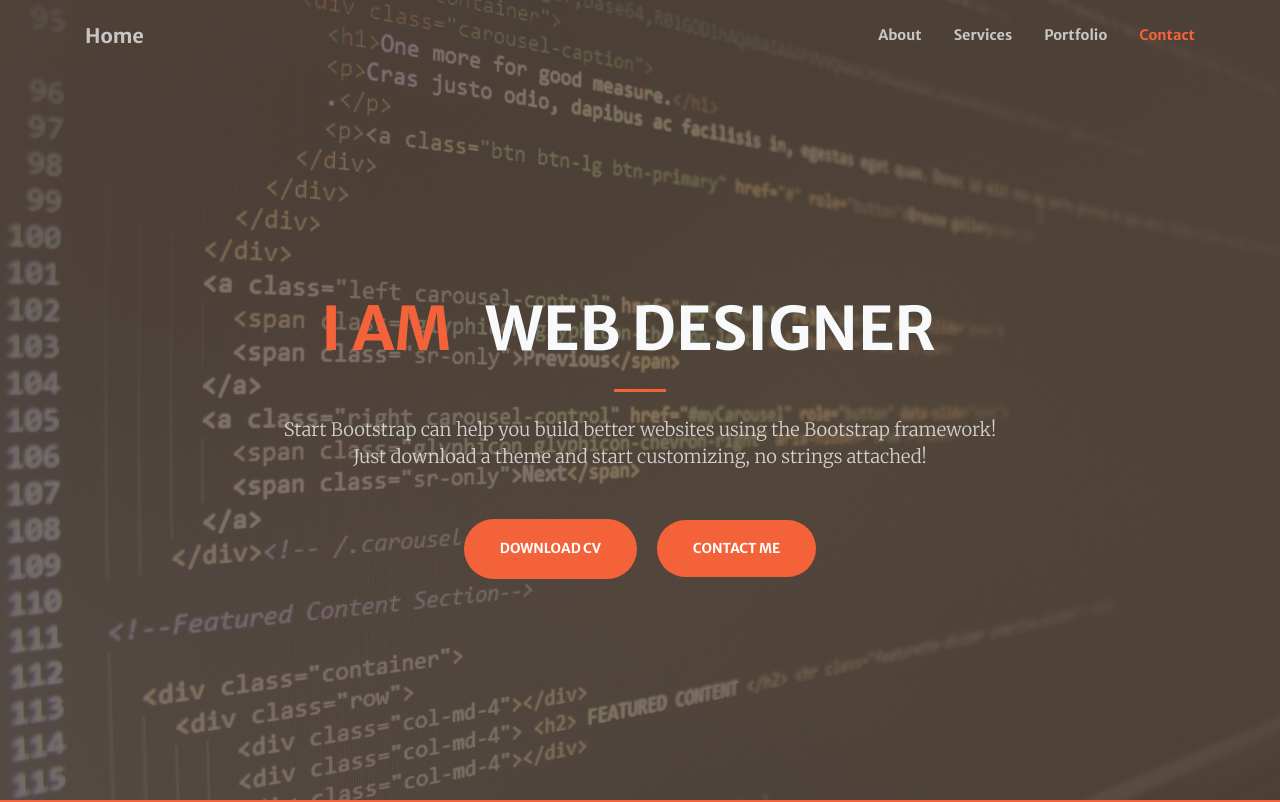
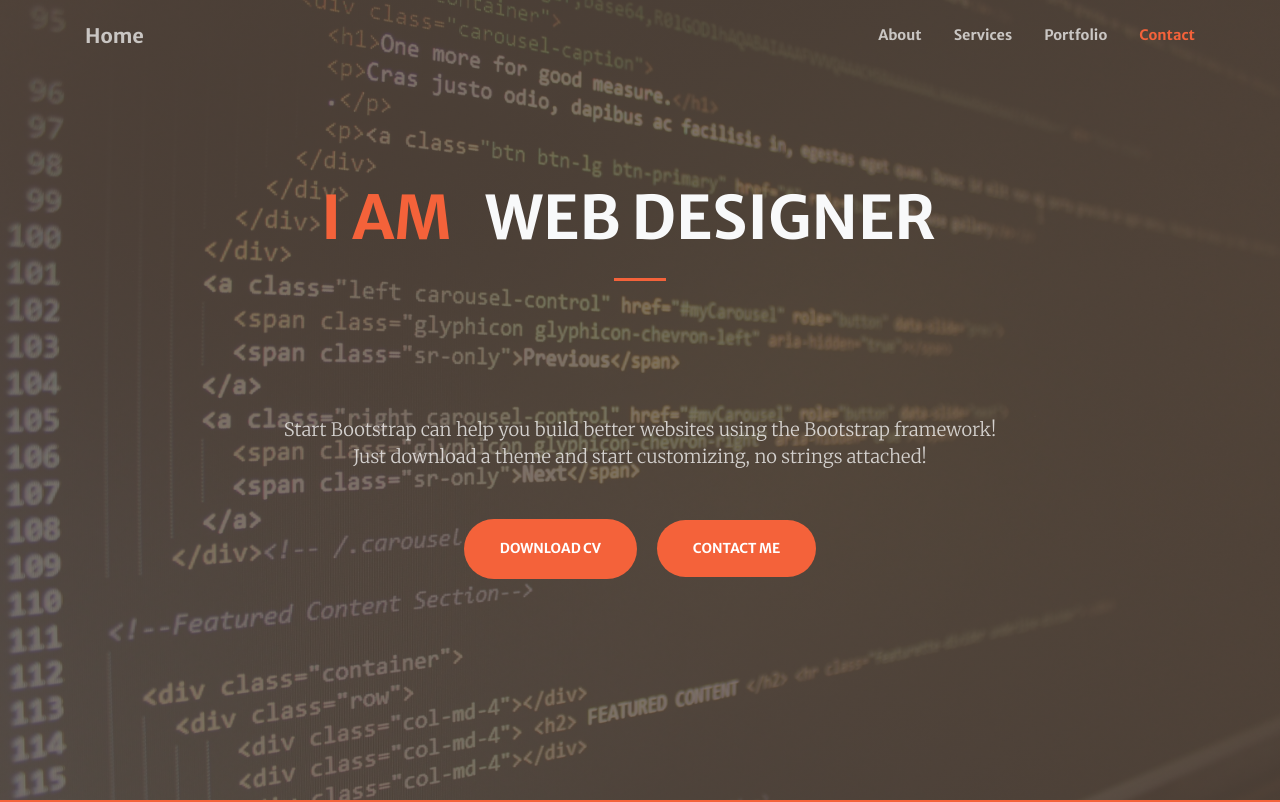
Before and after one commit to dennn13/my-portfolio, a plain HTML site: page index.html in a window 1280 px wide. Shown: the top 802 px of the page. Drawn offline with nearby package versions, Linux system fonts and the light colour scheme.

Commit message:
Update index.html

```diff
--- a/index.html
+++ b/index.html
@@ -45,7 +45,7 @@
         <header class="masthead">
             <div class="container h-100">
                 <div class="row h-100 align-items-center justify-content-center text-center">
-                    <div class="col-lg-8 align-self-end">
+                    <div class="col-lg-8">
                         <h1 class="text-uppercase text-white font-weight-bold cd-headline push center">
                         <span class="text-animated">I am</span>
                             <span class="cd-words-wrapper">
```
